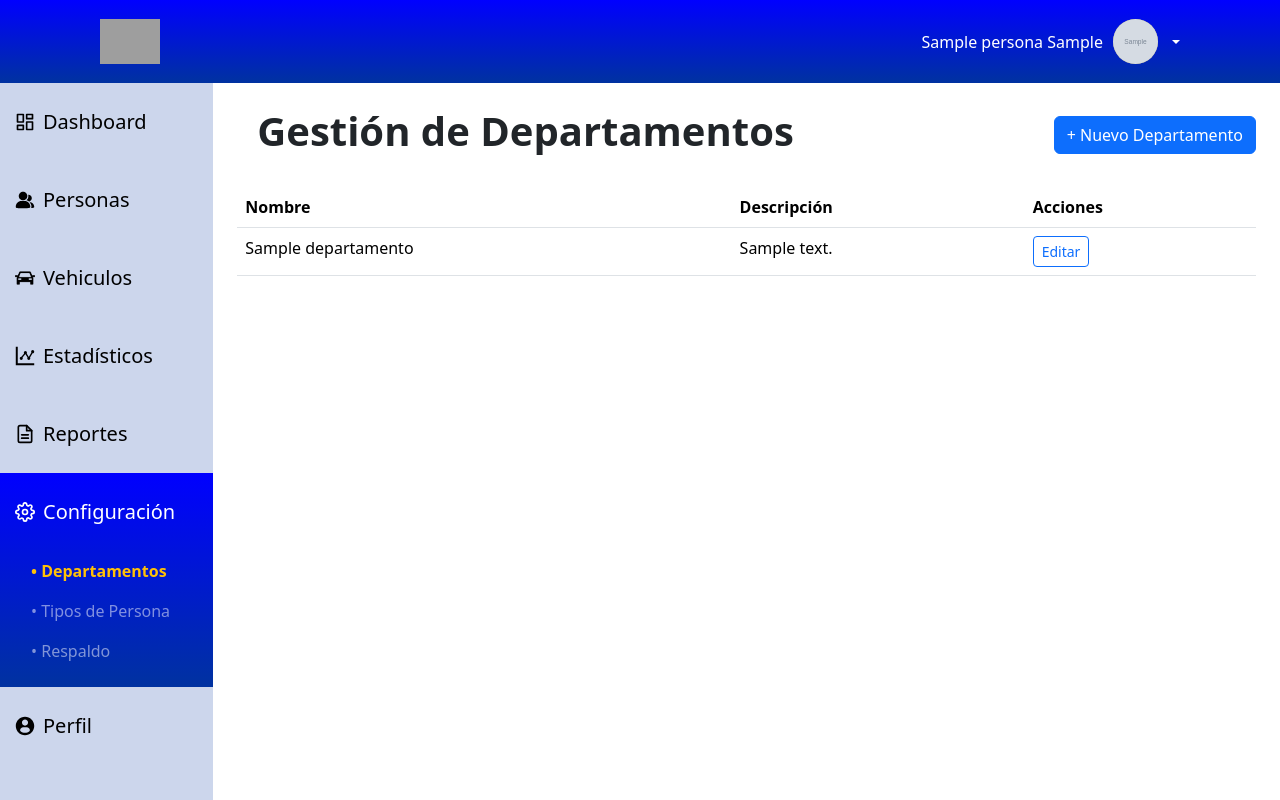
After one commit to LuisVelasco1986/pasantias, a Django app: page /dashboard/config/departamentos/ in a window 1280 px wide. The commit adds this page. Run offline with Django 5.2, Linux system fonts and the light colour scheme; a user stored in the database is signed in; tables that the repository leaves empty hold one stand-in row (values such as "Sample post"); grey boxes marked "Sample" are stand-in pictures; some libraries are stand-ins or nearby versions; grey boxes are pictures that could not be loaded.

Commit message:
Add: Configuración a Dashboard

```diff
--- a/modelNewApp/urls.py
+++ b/modelNewApp/urls.py
@@ -39,7 +39,7 @@ urlpatterns = [
     path("reportes/pdf/", exportar_pdf, name="exportar_pdf"),
     path('db-download/', db_download, name='db_download'),
     path('db-restore/', db_restore, name='db_restore'),
-    path('db-panel/', db_panel, name='db_panel'),
+    path('dashboard/config/db-panel/', db_panel, name='db_panel'),
     path('privacy/', privacy, name='privacy'),
     path('terms/', terms, name='terms'),
     # Cambio de contraseña
@@ -51,4 +51,12 @@ urlpatterns = [
     path('perfil/password-exito/', auth_views.PasswordChangeDoneView.as_view(
         template_name='pages/password_exito.html'
     ), name='password_change_done'),
+    path('dashboard/config/departamentos/', DepartamentoListView.as_view(), name='departamentos_list'),
+    path('dashboard/config/departamentos/nuevo/', DepartamentoCreateView.as_view(), name='departamento_create'),
+    path('dashboard/config/departamentos/editar/<int:pk>/', DepartamentoUpdateView.as_view(), name='departamento_update'),
+    path('dashboard/config/departamentos/eliminar/<int:pk>/', DepartamentoDeleteView.as_view(), name='departamento_delete'),
+    path('dashboard/config/tipos/', TipoEmpleadoListView.as_view(), name='tipos_list'),
+    path('dashboard/config/tipos/nuevo/', TipoEmpleadoCreateView.as_view(), name='tipo_create'),
+    path('dashboard/config/tipos/editar/<int:pk>/', TipoEmpleadoUpdateView.as_view(), name='tipo_update'),
+    path('dashboard/config/tipos/eliminar/<int:pk>/', TipoEmpleadoDeleteView.as_view(), name='tipo_delete'),
 ]
--- a/modelNewApp/views.py
+++ b/modelNewApp/views.py
@@ -2483,3 +2483,81 @@ def db_restore(request):
             return redirect('modelNewApp:db_panel')
 
     return HttpResponse("Método no permitido", status=405)
+
+from django.views.generic import ListView, CreateView, UpdateView, DeleteView
+from django.urls import reverse_lazy
+from django.contrib.auth.mixins import UserPassesTestMixin
+from .forms import DepartamentoForm
+
+# Mixin para asegurar que solo los administradores accedan
+class AdminRequiredMixin(UserPassesTestMixin):
+    def test_func(self):
+        # Verifica si el usuario tiene el rol de Administrador o es Superusuario
+        es_admin = self.request.user.roles.filter(nombre_rol='Administrador').exists()
+        return es_admin or self.request.user.is_superuser
+
+# Listar Departamentos
+class DepartamentoListView(AdminRequiredMixin, ListView):
+    model = Departamento
+    template_name = "pages/config/departamentos_list.html"
+    context_object_name = "departamentos"
+
+
+class DepartamentoDeleteView(AdminRequiredMixin, DeleteView):
+    model = Departamento
+    success_url = reverse_lazy('modelNewApp:departamentos_list')
+
+    # Sobrescribimos para que no pida un template de confirmación,
+    # ya que el modal hace esa función.
+    def get(self, request, *args, **kwargs):
+        return self.post(request, *args, **kwargs)
+
+# Crear Departamento
+class DepartamentoCreateView(AdminRequiredMixin, CreateView):
+    model = Departamento
+    form_class = DepartamentoForm
+    template_name = "pages/config/departamento_form.html"
+    success_url = reverse_lazy('modelNewApp:departamentos_list')
+
+# Editar Departamento
+class DepartamentoUpdateView(AdminRequiredMixin, UpdateView):
+    model = Departamento
+    form_class = DepartamentoForm
+    template_name = "pages/config/departamento_form.html"
+    success_url = reverse_lazy('modelNewApp:departamentos_list')
+
+
+from .models import TipoEmpleado
+from .forms import TipoEmpleadoForm
+
+
+# Listar Tipos de Persona
+class TipoEmpleadoListView(AdminRequiredMixin, ListView):
+    model = TipoEmpleado
+    template_name = "pages/config/tipos_list.html"
+    context_object_name = "tipos"
+
+
+# Crear Tipo de Persona
+class TipoEmpleadoCreateView(AdminRequiredMixin, CreateView):
+    model = TipoEmpleado
+    form_class = TipoEmpleadoForm
+    template_name = "pages/config/tipo_form.html"
+    success_url = reverse_lazy('modelNewApp:tipos_list')
+
+
+# Editar Tipo de Persona
+class TipoEmpleadoUpdateView(AdminRequiredMixin, UpdateView):
+    model = TipoEmpleado
+    form_class = TipoEmpleadoForm
+    template_name = "pages/config/tipo_form.html"
+    success_url = reverse_lazy('modelNewApp:tipos_list')
+
+
+# Eliminar Tipo de Persona (vía Modal)
+class TipoEmpleadoDeleteView(AdminRequiredMixin, DeleteView):
+    model = TipoEmpleado
+    success_url = reverse_lazy('modelNewApp:tipos_list')
+
+    def get(self, request, *args, **kwargs):
+        return self.post(request, *args, **kwargs)
--- a/static/css/styles.css
+++ b/static/css/styles.css
@@ -101,7 +101,7 @@ body, html {
     width: 20px;
 }
 
-.nav-link:hover {
+.nav-item:not(.collapse *) > .nav-link:hover {
     background: linear-gradient(to bottom, blue, #0032A0);
 }
 /*.nav-link:hover {
@@ -128,7 +128,7 @@ body, html {
     width: 100%;            /* ocupa todo el ancho del sidebar */
 }
 
-.sidebar a.nav-link:hover {
+a.nav-item:not(.collapse *) > a.nav-link:hover {
     background: linear-gradient(to bottom, blue, #0032A0);
     text-decoration: none;
 }
@@ -143,8 +143,19 @@ body, html {
     color: #ffffff;
     transition: color 0.2s ease-in-out;
 }
+/* Cuando pasamos el mouse por encima */
 .nav-item:hover .dashboardIcon {
+    filter: brightness(0) invert(1) !important;
+}
+
+/* Cuando la opción está seleccionada (clase active de Django) */
+.nav-item.active .dashboardIcon {
     filter: brightness(0) invert(1);
+}
+
+/* Opcional: para que la transición de color sea suave */
+.dashboardIcon {
+    transition: filter 0.2s ease;
 }
 
 .active .dashboardIcon {
--- a/static/js/script.js
+++ b/static/js/script.js
@@ -550,9 +550,12 @@ document.addEventListener("DOMContentLoaded", function () {
     }
 
     // Limpiar el error mientras el usuario escribe
-    motivoTextarea.addEventListener("input", function() {
+    if (motivoTextarea) {
+        motivoTextarea.addEventListener("input", function() {
         this.setCustomValidity("");
-    });
+        });
+    }
+
 
     if (!btnForzar || !codigoInput || !codigoCed) return;
 
--- a/templates/components/sidebar.html
+++ b/templates/components/sidebar.html
@@ -1,43 +1,126 @@
 {% load static %}
-<!-- Sidebar -->
 <nav class="sidebar col-md-3 col-lg-2 text-white sidebar-col">
     <ul class="nav flex-column">
-        <li class="nav-item {% if request.resolver_match.url_name == 'dashboard' %}active{% endif %}"><a class="nav-link {% if request.resolver_match.url_name == 'dashboard' %}text-white{% else %}text-black{% endif %} d-flex align-items-center pt-4 pb-4" href="{% url 'modelNewApp:dashboard' %}">
-            <svg class="dashboardIcon" xmlns="http://www.w3.org/2000/svg" width="20" height="20" viewBox="0 0 24 24"
-                 fill="none" stroke="currentColor" stroke-width="2" stroke-linecap="round" stroke-linejoin="round">
+        <li class="nav-item {% if request.resolver_match.url_name == 'dashboard' %}active{% endif %}">
+            <a class="nav-link {% if request.resolver_match.url_name == 'dashboard' %}text-white{% else %}text-black{% endif %} d-flex align-items-center pt-4 pb-4" href="{% url 'modelNewApp:dashboard' %}">
+                <svg class="dashboardIcon" xmlns="http://www.w3.org/2000/svg" width="20" height="20" viewBox="0 0 24 24" fill="none" stroke="currentColor" stroke-width="2" stroke-linecap="round" stroke-linejoin="round">
                     <rect x="3" y="3" width="7" height="9"></rect>
                     <rect x="14" y="3" width="7" height="5"></rect>
                     <rect x="14" y="12" width="7" height="9"></rect>
                     <rect x="3" y="16" width="7" height="5"></rect>
                 </svg>
-            <span class="ms-2 span-sidebar">Dashboard</span></a>
+                <span class="ms-2 span-sidebar">Dashboard</span>
+            </a>
         </li>
-        <li class="nav-item {% if '/dashboard/personas/' in request.path %}active{% endif %}"><a class="nav-link {% if '/dashboard/personas/' in request.path %}text-white{% else %}text-black{% endif %} d-flex align-items-center pt-4 pb-4" href="{% url 'modelNewApp:empleados' %}"><img class="dashboardIcon" src="{% if '/dashboard/personas/' in request.path %}{% static 'images/users icon white.svg' %}{% else %}{% static 'images/users icon.svg' %}{% endif %}" alt=""><span class="ms-2 span-sidebar">Personas</span></a></li>
-        <li class="nav-item {% if '/dashboard/vehiculos/' in request.path %}active{% endif %}"><a class="nav-link {% if '/dashboard/vehiculos/' in request.path %}text-white{% else %}text-black{% endif %} d-flex align-items-center pt-4 pb-4" href="{% url 'modelNewApp:vehiculos' %}"><img class="dashboardIcon" src="{% if '/dashboard/vehiculos/' in request.path %}{% static 'images/vehiculo_black.png' %}{% else %}{% static 'images/vehiculo_black.png' %}{% endif %}" alt=""><span class="ms-2 span-sidebar">Vehiculos</span></a></li>
+
+        <li class="nav-item {% if '/dashboard/personas/' in request.path %}active{% endif %}">
+            <a class="nav-link {% if '/dashboard/personas/' in request.path %}text-white{% else %}text-black{% endif %} d-flex align-items-center pt-4 pb-4" href="{% url 'modelNewApp:empleados' %}">
+                <img class="dashboardIcon" src="{% static 'images/users icon.svg' %}" alt="" style="{% if '/dashboard/personas/' in request.path %}filter: brightness(0) invert(1);{% endif %}">
+                <span class="ms-2 span-sidebar">Personas</span>
+            </a>
+        </li>
+
+        <li class="nav-item {% if '/dashboard/vehiculos/' in request.path %}active{% endif %}">
+            <a class="nav-link {% if '/dashboard/vehiculos/' in request.path %}text-white{% else %}text-black{% endif %} d-flex align-items-center pt-4 pb-4" href="{% url 'modelNewApp:vehiculos' %}">
+                <img class="dashboardIcon" src="{% static 'images/vehiculo_black.png' %}" alt="" style="{% if '/dashboard/vehiculos/' in request.path %}filter: brightness(0) invert(1);{% endif %}">
+                <span class="ms-2 span-sidebar">Vehiculos</span>
+            </a>
+        </li>
+
         {% if es_admin or user.is_superuser %}
-        <li class="nav-item {% if '/dashboard/estadisticos/' in request.path %}active{% endif %}"><a class="nav-link {% if '/dashboard/estadisticos/' in request.path %}text-white{% else %}text-black{% endif %} d-flex align-items-center pt-4 pb-4" href="{% url 'modelNewApp:estadisticos' %}"><img class="dashboardIcon" src="{% if '/dashboard/estadisticos/' in request.path %}{% static 'images/dashboard icon white.svg' %}{% else %}{% static 'images/dashboard icon.svg' %}{% endif %}" alt=""><span class="ms-2 span-sidebar">Estadísticos</span></a></li>
-        {% else %}
-        {% endif %}
-        {% if es_admin or user.is_superuser %}
-        <li class="nav-item {% if '/dashboard/reportes/' in request.path %}active{% endif %}"><a class="nav-link {% if '/dashboard/reportes/' in request.path %}text-white{% else %}text-black{% endif %} d-flex align-items-center pt-4 pb-4" href="{% url 'modelNewApp:reportes' %}">
-            <svg class="dashboardIcon" xmlns="http://www.w3.org/2000/svg" width="20" height="20" viewBox="0 0 24 24"
-                 fill="none" stroke="currentColor" stroke-width="2" stroke-linecap="round" stroke-linejoin="round">
+        <li class="nav-item {% if '/dashboard/estadisticos/' in request.path %}active{% endif %}">
+            <a class="nav-link {% if '/dashboard/estadisticos/' in request.path %}text-white{% else %}text-black{% endif %} d-flex align-items-center pt-4 pb-4" href="{% url 'modelNewApp:estadisticos' %}">
+                <img class="dashboardIcon" src="{% static 'images/dashboard icon.svg' %}" alt="" style="{% if '/dashboard/estadisticos/' in request.path %}filter: brightness(0) invert(1);{% endif %}">
+                <span class="ms-2 span-sidebar">Estadísticos</span>
+            </a>
+        </li>
+
+        <li class="nav-item {% if '/dashboard/reportes/' in request.path %}active{% endif %}">
+            <a class="nav-link {% if '/dashboard/reportes/' in request.path %}text-white{% else %}text-black{% endif %} d-flex align-items-center pt-4 pb-4" href="{% url 'modelNewApp:reportes' %}">
+                <svg class="dashboardIcon" xmlns="http://www.w3.org/2000/svg" width="20" height="20" viewBox="0 0 24 24" fill="none" stroke="currentColor" stroke-width="2" stroke-linecap="round" stroke-linejoin="round">
                     <path d="M14 2H6a2 2 0 0 0-2 2v16a2 2 0 0 0 2 2h12a2 2 0 0 0 2-2V8z"></path>
                     <polyline points="14 2 14 8 20 8"></polyline>
                     <line x1="16" y1="13" x2="8" y2="13"></line>
                     <line x1="16" y1="17" x2="8" y2="17"></line>
                 </svg>
-            <span class="ms-2 span-sidebar">Reportes</span></a>
+                <span class="ms-2 span-sidebar">Reportes</span>
+            </a>
         </li>
-        {% else %}
+
+        <li class="nav-item {% if 'config' in request.path %}active{% endif %}">
+            <a id="config-toggle"
+               class="nav-link {% if 'config' in request.path %}text-white{% else %}text-black{% endif %} d-flex align-items-center pt-4 pb-4"
+               data-bs-toggle="collapse" href="#configMenu" role="button">
+                <svg class="dashboardIcon" xmlns="http://www.w3.org/2000/svg" width="20" height="20" viewBox="0 0 24 24" fill="none" stroke="currentColor" stroke-width="2" stroke-linecap="round" stroke-linejoin="round">
+                    <circle cx="12" cy="12" r="3"></circle>
+                    <path d="M19.4 15a1.65 1.65 0 0 0 .33 1.82l.06.06a2 2 0 0 1 0 2.83 2 2 0 0 1-2.83 0l-.06-.06a1.65 1.65 0 0 0-1.82-.33 1.65 1.65 0 0 0-1 1.51V21a2 2 0 0 1-2 2 2 2 0 0 1-2-2v-.09A1.65 1.65 0 0 0 9 19.4a1.65 1.65 0 0 0-1.82.33l-.06.06a2 2 0 0 1-2.83 0 2 2 0 0 1 0-2.83l.06-.06a1.65 1.65 0 0 0 .33-1.82 1.65 1.65 0 0 0-1.51-1H3a2 2 0 0 1-2-2 2 2 0 0 1 2-2h.09A1.65 1.65 0 0 0 4.6 9a1.65 1.65 0 0 0-.33-1.82l-.06-.06a2 2 0 0 1 0-2.83 2 2 0 0 1 2.83 0l.06.06a1.65 1.65 0 0 0 1.82.33H9a1.65 1.65 0 0 0 1-1.51V3a2 2 0 0 1 2-2 2 2 0 0 1 2 2v.09a1.65 1.65 0 0 0 1 1.51 1.65 1.65 0 0 0 1.82-.33l.06-.06a2 2 0 0 1 2.83 0 2 2 0 0 1 0 2.83l-.06.06a1.65 1.65 0 0 0-.33 1.82V9a1.65 1.65 0 0 0 1.51 1H21a2 2 0 0 1 2 2 2 2 0 0 1-2 2h-.09a1.65 1.65 0 0 0-1.51 1z"></path>
+                </svg>
+                <span class="ms-2 span-sidebar">Configuración</span>
+                <i class="ms-auto bi bi-chevron-down small"></i>
+            </a>
+            <div class="collapse {% if 'config' in request.path %}show{% endif %}" id="configMenu">
+                <ul class="nav flex-column ms-3 pb-3">
+                    <li class="nav-item">
+                        <a class="nav-link {% if 'departamentos' in request.path %}text-warning fw-bold{% else %}text-white-50{% endif %} py-2"
+                           href="{% url 'modelNewApp:departamentos_list' %}">
+                            • Departamentos
+                        </a>
+                    </li>
+                    <li class="nav-item">
+                        <a class="nav-link {% if 'tipos' in request.path %}text-warning fw-bold{% else %}text-white-50{% endif %} py-2"
+                           href="{% url 'modelNewApp:tipos_list' %}">
+                            • Tipos de Persona
+                        </a>
+                    </li>
+                    <li class="nav-item">
+                        <a class="nav-link {% if 'db-panel' in request.path %}text-warning fw-bold{% else %}text-white-50{% endif %} py-2"
+                           href="{% url 'modelNewApp:db_panel' %}">
+                            • Respaldo
+                        </a>
+                    </li>
+                </ul>
+            </div>
+        </li>
         {% endif %}
 
-        {% if user.persona %}
-            {% if user.persona == "None" %}
-            {% else %}
-            <li class="nav-item {% if '/dashboard/perfil/' in request.path %}active{% endif %}"><a class="nav-link {% if '/dashboard/perfil/' in request.path %}text-white{% else %}text-black{% endif %} d-flex align-items-center pt-4 pb-4" href="{% url 'modelNewApp:perfil' %}"><img class="dashboardIcon" src="{% if '/dashboard/perfil/' in request.path %}{% static 'images/perfil icon white.svg' %}{% else %}{% static 'images/perfil icon.svg' %}{% endif %}" alt=""><span class="ms-2 span-sidebar">Perfil</span></a></li>
-            {% endif %}
-        {% else %}
+        {% if user.persona and user.persona != "None" %}
+        <li class="nav-item {% if '/dashboard/perfil/' in request.path %}active{% endif %}">
+            <a class="nav-link {% if '/dashboard/perfil/' in request.path %}text-white{% else %}text-black{% endif %} d-flex align-items-center pt-4 pb-4" href="{% url 'modelNewApp:perfil' %}">
+                <img class="dashboardIcon" src="{% static 'images/perfil icon.svg' %}" alt="" style="{% if '/dashboard/perfil/' in request.path %}filter: brightness(0) invert(1);{% endif %}">
+<!--                <img class="dashboardIcon" src="{% if '/dashboard/perfil/' in request.path %}{% static 'images/perfil icon white.svg' %}{% else %}{% static 'images/perfil icon.svg' %}{% endif %}" alt="">-->
+                <span class="ms-2 span-sidebar">Perfil</span>
+            </a>
+        </li>
         {% endif %}
     </ul>
 </nav>
+
+<script>
+document.getElementById('config-toggle').addEventListener('click', function() {
+    // Si no estamos en una página de configuración, simulamos el cambio visual
+    if (!window.location.pathname.includes('config')) {
+
+        document.querySelectorAll('.sidebar .nav-item').forEach(item => {
+            // Quitamos el estado activo de todos los demás
+            if (!item.contains(this)) {
+                item.classList.remove('active');
+                const link = item.querySelector('.nav-link');
+                if (link) {
+                    link.classList.remove('text-white');
+                    link.classList.add('text-black');
+
+                    // IMPORTANTE: Quitamos el estilo en línea que bloqueaba el hover
+                    const img = link.querySelector('img.dashboardIcon');
+                    if (img) {
+                        img.style.filter = '';
+                    }
+                }
+            }
+        });
+
+        // Aplicamos el estado activo al botón de configuración
+        this.parentElement.classList.add('active');
+        this.classList.replace('text-black', 'text-white');
+    }
+});
+</script>
--- a/templates/pages/cambiar_password.html
+++ b/templates/pages/cambiar_password.html
@@ -55,7 +55,7 @@
 
             <div class="row mt-4">
                 <div class="d-flex justify-content-center gap-3">
-                    <button class="btn btn-primary" type="submit">
+                    <button class="btn btn-success" type="submit">
                         Actualizar contraseña
                     </button>
                     <a href="{% url 'modelNewApp:perfil' %}" class="btn btn-secondary">
--- /dev/null
+++ b/templates/pages/config/departamentos_list.html
@@ -0,0 +1,95 @@
+{% extends "pages/dashboard.html" %}
+
+{% block dashboard_content %}
+<div class="d-flex justify-content-between align-items-center mb-4">
+    <h2 class="sectionTitle">Gestión de Departamentos</h2>
+    <a href="{% url 'modelNewApp:departamento_create' %}" class="btn btn-primary">+ Nuevo Departamento</a>
+</div>
+
+<div class="">
+    <div class="card-body">
+        <table class="table table-hover">
+            <thead>
+                <tr>
+                    <th>Nombre</th>
+                    <th>Descripción</th>
+                    <th>Acciones</th>
+                </tr>
+            </thead>
+            <tbody>
+                {% for dep in departamentos %}
+                <tr>
+                    <td>{{ dep.nombre }}</td>
+                    <td>{{ dep.descripcion|default:"Sin descripción" }}</td>
+                    <td>
+                        <a href="{% url 'modelNewApp:departamento_update' dep.pk %}" class="btn btn-sm btn-outline-primary">Editar</a>
+
+<!--                        <button type="button"-->
+<!--                                class="btn btn-sm btn-outline-danger"-->
+<!--                                data-bs-toggle="modal"-->
+<!--                                data-bs-target="#deleteModal"-->
+<!--                                data-id="{{ dep.pk }}"-->
+<!--                                data-nombre="{{ dep.nombre }}">-->
+<!--                            Eliminar-->
+<!--                        </button>-->
+                    </td>
+                </tr>
+                {% empty %}
+                <tr>
+                    <td colspan="3" class="text-center">No hay departamentos registrados.</td>
+                </tr>
+                {% endfor %}
+            </tbody>
+        </table>
+    </div>
+</div>
+
+<div class="modal fade" id="deleteModal" tabindex="-1" aria-labelledby="deleteModalLabel" aria-hidden="true">
+    <div class="modal-dialog">
+        <div class="modal-content">
+            <div class="modal-header">
+                <h5 class="modal-title" id="deleteModalLabel">Confirmar Eliminación</h5>
+                <button type="button" class="btn-close" data-bs-dismiss="modal" aria-label="Close"></button>
+            </div>
+            <div class="modal-body">
+                ¿Estás seguro de que deseas eliminar el departamento <strong id="depNombre"></strong>?
+                <p class="text-muted small mt-2">Esta acción no se puede deshacer.</p>
+            </div>
+            <div class="modal-footer">
+                <form id="deleteForm" method="post" action="">
+                    {% csrf_token %}
+                    <button type="button" class="btn btn-secondary" data-bs-dismiss="modal">Cancelar</button>
+                    <button type="submit" class="btn btn-danger">Eliminar</button>
+                </form>
+            </div>
+        </div>
+    </div>
+</div>
+
+<script>
+    const deleteModal = document.getElementById('deleteModal');
+    if (deleteModal) {
+        deleteModal.addEventListener('show.bs.modal', event => {
+            // Botón que activó el modal
+            const button = event.relatedTarget;
+
+            // Extraer info de los atributos data-*
+            const id = button.getAttribute('data-id');
+            const nombre = button.getAttribute('data-nombre');
+
+            // Actualizar el contenido del modal
+            const modalBodyNombre = deleteModal.querySelector('#depNombre');
+            const deleteForm = deleteModal.querySelector('#deleteForm');
+
+            modalBodyNombre.textContent = nombre;
+
+            // Construir la URL dinámicamente
+            // Nota: Reemplazamos el '0' por el ID real.
+            // Asegúrate de que el nombre de la URL sea correcto según tu urls.py
+            let url = "{% url 'modelNewApp:departamento_delete' 0 %}".replace('0', id);
+            deleteForm.action = url;
+        });
+    }
+</script>
+
+{% endblock %}
--- a/templates/pages/empleados_agregar.html
+++ b/templates/pages/empleados_agregar.html
@@ -216,8 +216,8 @@
 
             <!-- BOTÓN -->
             <div class="row mt-4">
-                <div class="d-flex justify-content-end">
-                    <button class="btn btn-primary" type="submit">
+                <div class="d-flex justify-content-start">
+                    <button class="btn btn-success" type="submit">
                         Agregar persona
                     </button>
                 </div>
--- a/templates/pages/empleados_editar.html
+++ b/templates/pages/empleados_editar.html
@@ -231,8 +231,8 @@
 
             <!-- BOTÓN -->
             <div class="row mt-4">
-                <div class="d-flex justify-content-end">
-                    <button class="btn btn-primary" type="submit">
+                <div class="d-flex justify-content-start">
+                    <button class="btn btn-success" type="submit">
                         Editar persona
                     </button>
                 </div>
--- a/templates/pages/vehiculos_agregar.html
+++ b/templates/pages/vehiculos_agregar.html
@@ -109,8 +109,8 @@
 
             <!-- BOTÓN -->
             <div class="row mt-4">
-                <div class="d-flex justify-content-end">
-                    <button class="btn btn-primary" type="submit">
+                <div class="d-flex justify-content-start">
+                    <button class="btn btn-success" type="submit">
                         Agregar vehículo
                     </button>
                 </div>
--- a/templates/pages/vehiculos_editar.html
+++ b/templates/pages/vehiculos_editar.html
@@ -111,8 +111,8 @@
 
             <!-- BOTÓN -->
             <div class="row mt-4">
-                <div class="d-flex justify-content-end">
-                    <button class="btn btn-primary" type="submit">
+                <div class="d-flex justify-content-start">
+                    <button class="btn btn-success" type="submit">
                         Editar vehículo
                     </button>
                 </div>
```
Also changed, not shown: modelNewApp/forms.py (added, +22 -0 lines), templates/pages/config/departamento_form.html (added, +20 -0 lines), templates/pages/config/tipo_form.html (added, +27 -0 lines), templates/pages/config/tipos_list.html (added, +82 -0 lines), templates/pages/empleados.html (+7 -6 lines), templates/pages/vehiculos.html (+7 -6 lines). Lines whose indentation alone changed are shown as unchanged.
